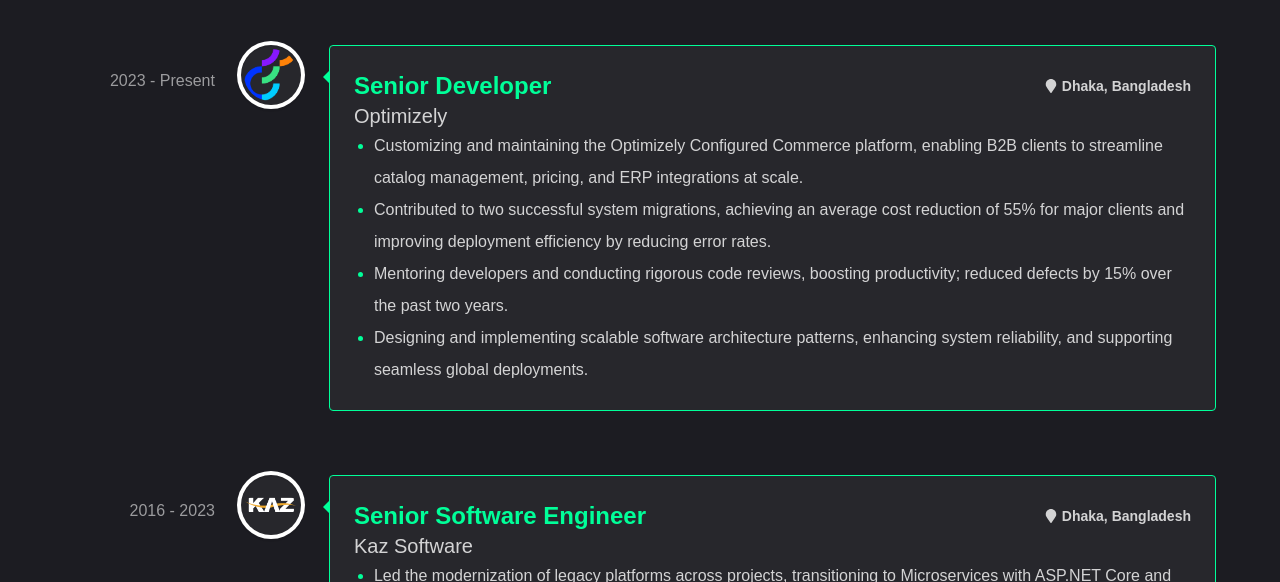
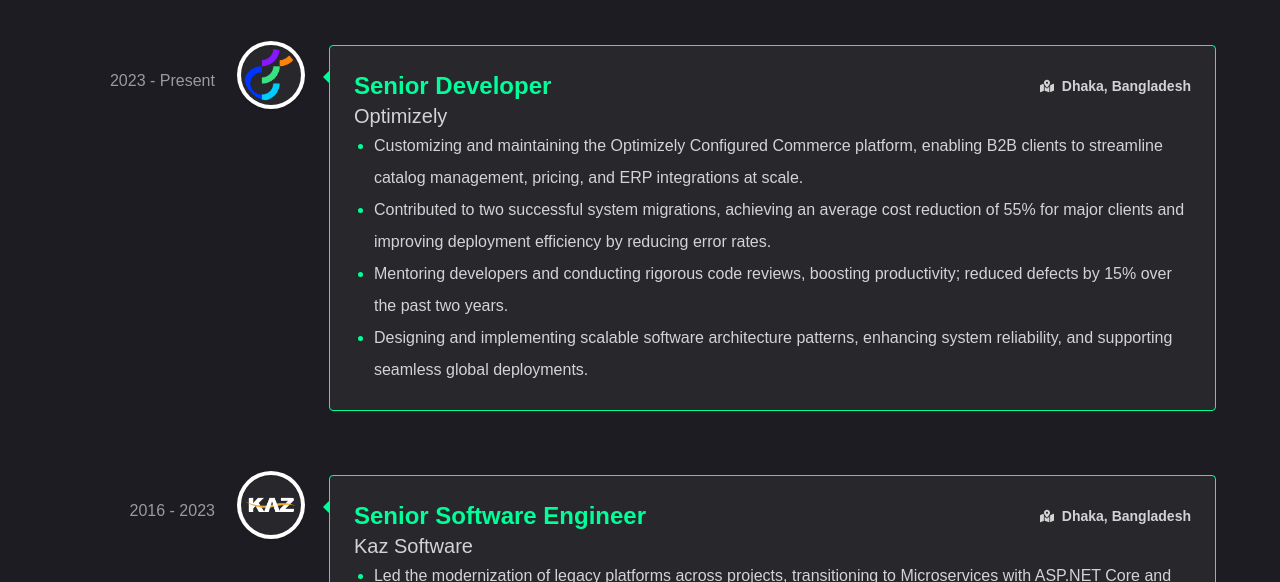
Before and after one commit to biswajitpanday/biswajitpanday.github.io, a Next.js app: page /career in a window 1280 px wide. Shown: the part 123-705 px from the top of the page. Built offline with nearby package versions, Linux system fonts and the light colour scheme; a web font is replaced by a local one.

Commit message:
Fix icon.

```diff
--- a/app/career/page.tsx
+++ b/app/career/page.tsx
@@ -7,7 +7,7 @@ import {
 } from "react-vertical-timeline-component";
 import "react-vertical-timeline-component/style.min.css";
 import Image from "next/image";
-import { FaMapMarked, FaMapMarkedAlt, FaMapMarker, FaMarker } from "react-icons/fa";
+import { FaMapMarkedAlt } from "react-icons/fa";
 
 interface TimelineItem {
   position: string;
@@ -117,8 +117,8 @@ const Career = () => {
             >
               <h3 className="vertical-timeline-element-title text-2xl font-extrabold text-secondary-default flex w-full justify-between">
                 {item.position}
-                <span className="flex items-center gap-1 text-end text-sm text-white/80">
-                  <FaMapMarker />
+                <span className="flex items-center gap-2 text-end text-sm text-white/80">
+                  <FaMapMarkedAlt />
                   {item.location}
                 </span>
               </h3>
```
